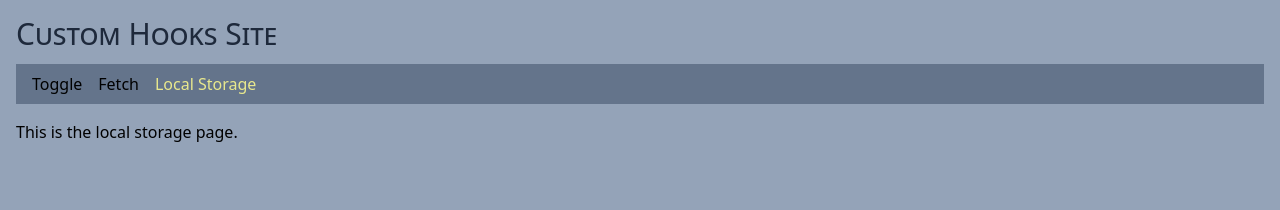
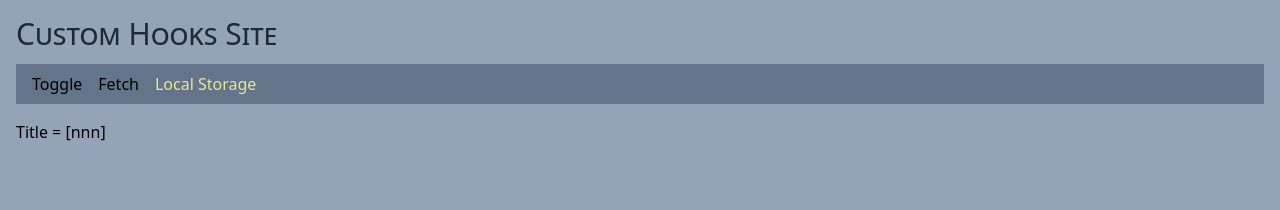
Before and after one commit to edwardtanguay/et893-custom-hooks-basics, a React (Vite) app: page /localstorage in a window 1280 px wide. Shown: the top 210 px of the page. Built offline with nearby package versions, Linux system fonts and the light colour scheme.

Commit message:
showing value

```diff
--- /dev/null
+++ b/src/hooks/useLocalStorage.tsx
@@ -0,0 +1,11 @@
+import { useState } from "react";
+
+export const useLocalStorage = (defaultValue = '') => {
+	const [value, setValue] = useState(defaultValue);
+
+	const save = (_value: string) => {
+		setValue(_value)
+	}
+
+	return { value, save };
+}
--- a/src/pages/PageLocalStorage.tsx
+++ b/src/pages/PageLocalStorage.tsx
@@ -1,5 +1,9 @@
+import { useLocalStorage } from "../hooks/useLocalStorage"
+
 export const PageLocalStorage = () => {
+	const { value: title, save: saveTitle } = useLocalStorage('nnn');
+
 	return (
-		<p>This is the local storage page.</p>
+		<p>Title = [{title}]</p>
 	)
 }
```
